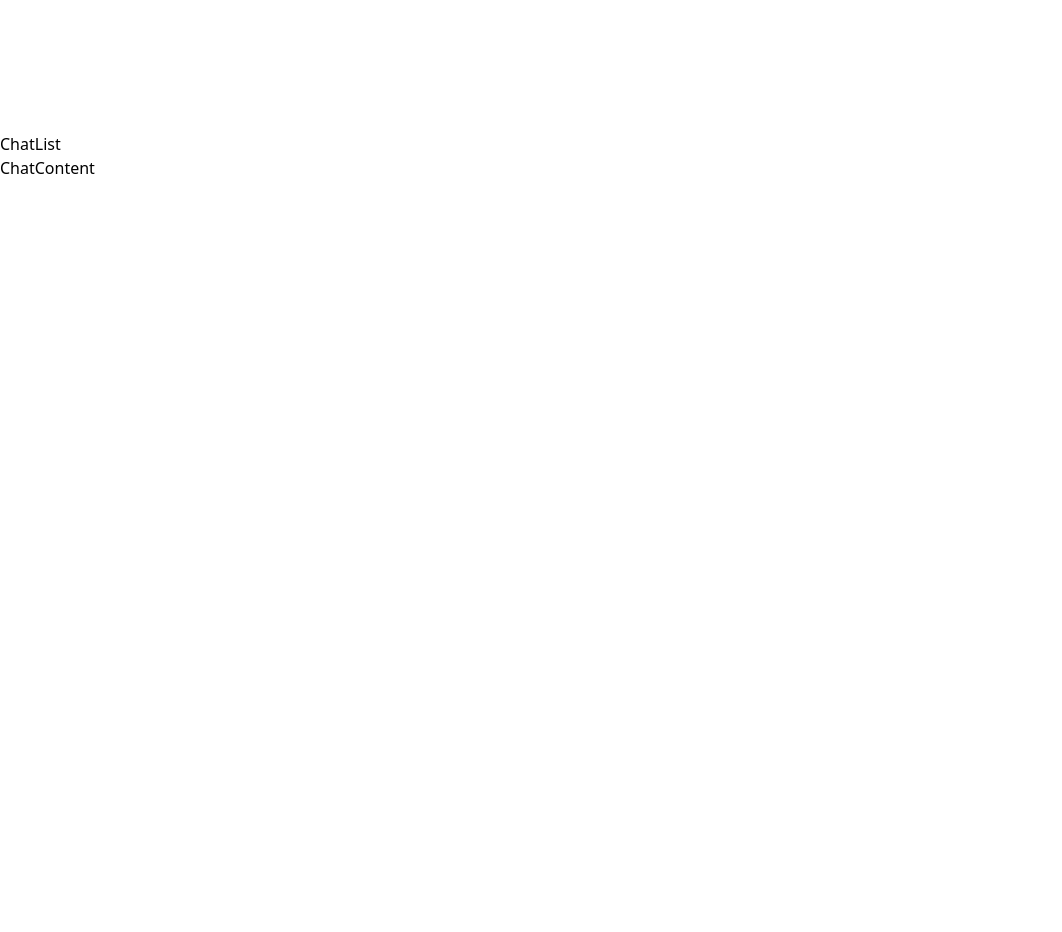
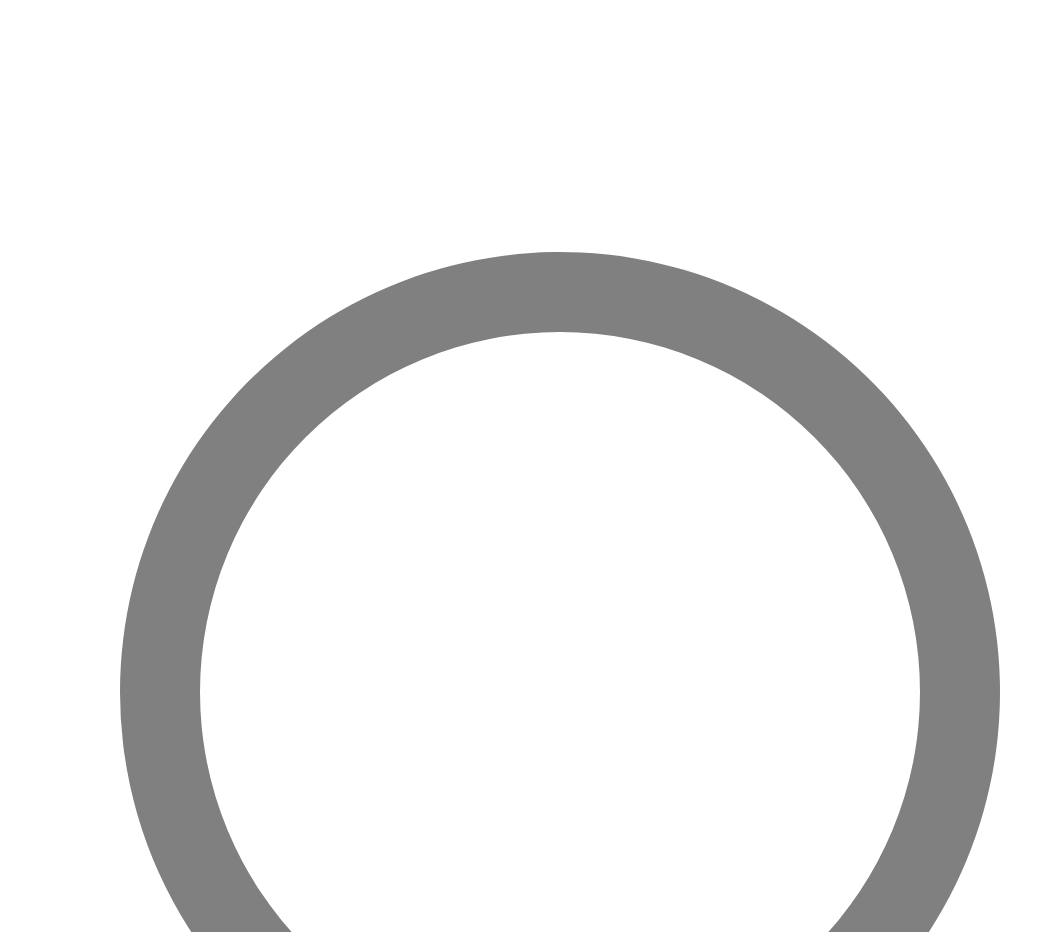
Before and after one commit to Artificed/PLine, a React (Vite) app: page / in a window 1280 px wide. Shown: the part 10180-11112 px from the top of the page, without its empty margins (0-1062 px from the left). Before the commit the page ends 10360 px from the top, so only its background shows below. Built offline with nearby package versions, Linux system fonts and the light colour scheme.

Commit message:
feat: Chat search UI

```diff
--- a/src/components/ChatSearch.tsx
+++ b/src/components/ChatSearch.tsx
@@ -1,7 +1,16 @@
 export default function ChatSearch() {
   return (
-    <div>
-
+    <div className="flex items-center mt-4 ml-3 gap-3">
+      <div className="flex mb-1 px-2 py-2 w-5/6 rounded-md items-center gap-2 bg-white bg-opacity-15">
+        <svg xmlns="http://www.w3.org/2000/svg" viewBox="0 0 24 24" fill="gray" className="size-5">
+          <path fillRule="evenodd" d="M10.5 3.75a6.75 6.75 0 1 0 0 13.5 6.75 6.75 0 0 0 0-13.5ZM2.25 10.5a8.25 8.25 0 1 1 14.59 5.28l4.69 4.69a.75.75 0 1 1-1.06 1.06l-4.69-4.69A8.25 8.25 0 0 1 2.25 10.5Z" clipRule="evenodd" />
+        </svg>
+        <input type="text" className="bg-transparent text-white w-full focus:outline-none text-xs"
+          placeholder="Search for chats and messages" />
+      </div>
+      <svg xmlns="http://www.w3.org/2000/svg" viewBox="0 0 24 24" fill="white" className="size-5">
+        <path fillRule="evenodd" d="M6.97 2.47a.75.75 0 0 1 1.06 0l4.5 4.5a.75.75 0 0 1-1.06 1.06L8.25 4.81V16.5a.75.75 0 0 1-1.5 0V4.81L3.53 8.03a.75.75 0 0 1-1.06-1.06l4.5-4.5Zm9.53 4.28a.75.75 0 0 1 .75.75v11.69l3.22-3.22a.75.75 0 1 1 1.06 1.06l-4.5 4.5a.75.75 0 0 1-1.06 0l-4.5-4.5a.75.75 0 1 1 1.06-1.06l3.22 3.22V7.5a.75.75 0 0 1 .75-.75Z" clipRule="evenodd" />
+      </svg>
     </div>
   );
 }
--- a/src/layouts/chat/ChatList.tsx
+++ b/src/layouts/chat/ChatList.tsx
@@ -1,7 +1,9 @@
+import ChatSearch from "../../components/ChatSearch";
+
 export default function ChatList() {
   return (
     <div className="flex flex-col h-auto w-1/3 border-r border-white/10">
-      <h1>ChatList</h1>
+      <ChatSearch />
     </div>
   );
 }
```
